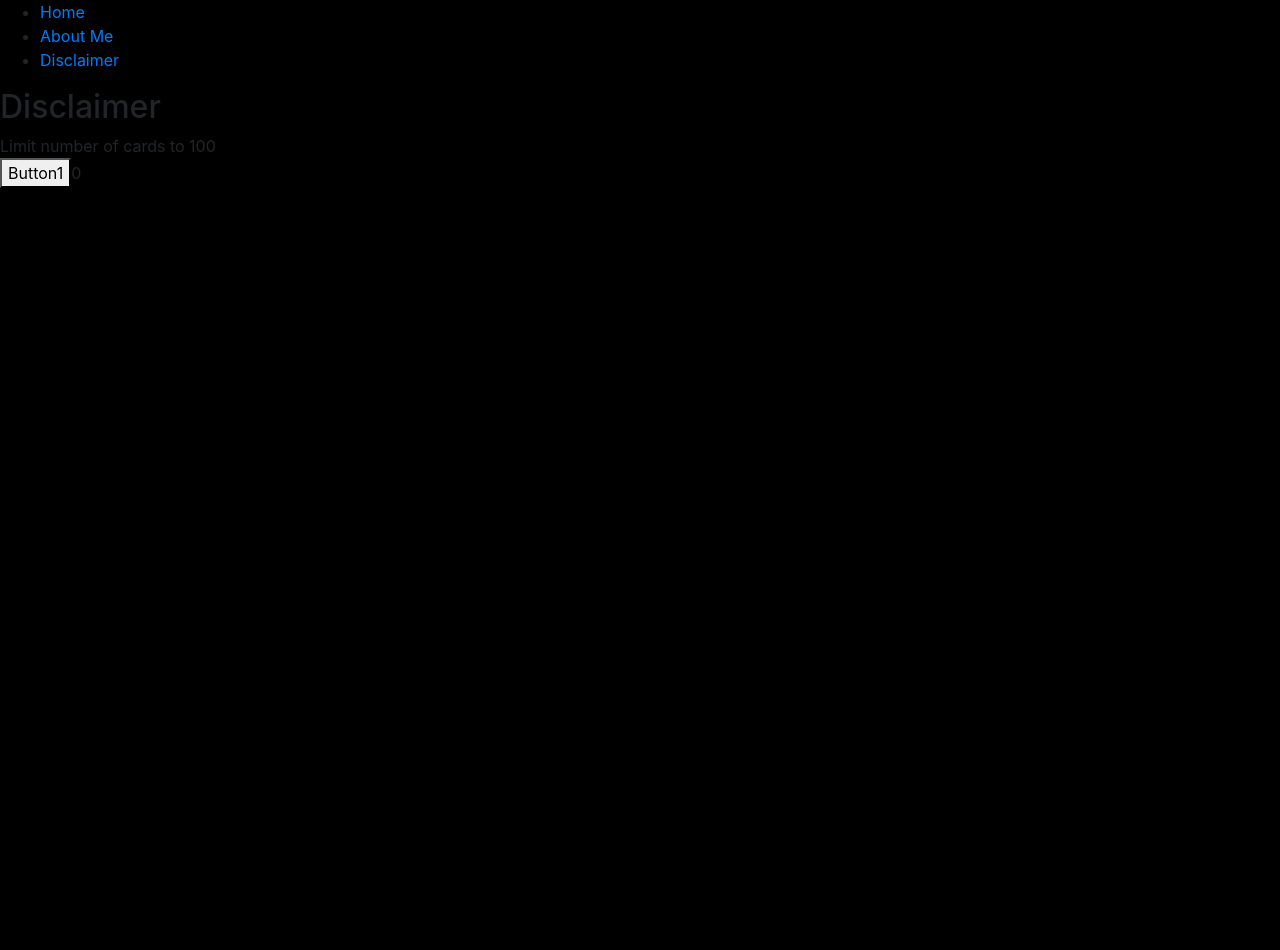
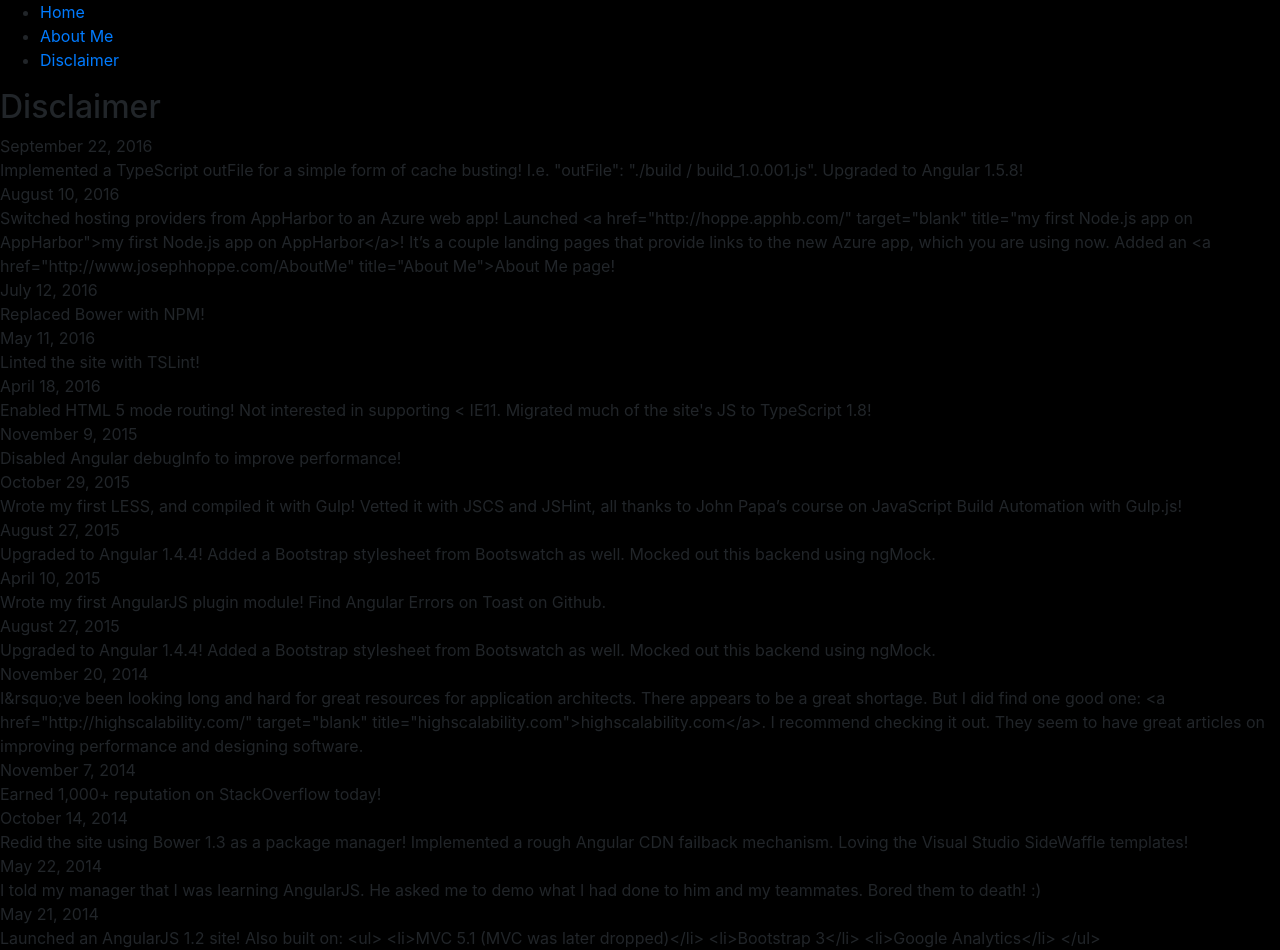
Before and after one commit to joehoppe/Personal-Site-2.0, a React (Create React App) app: page /disclaimer in a window 1280 px wide. Before the commit the page ends 800 px from the top, so only its background shows below. Built offline with nearby package versions, Linux system fonts and the light colour scheme.

Commit message:
First draft of cards - must proofread

```diff
--- a/src/Card/Card.js
+++ b/src/Card/Card.js
@@ -1,28 +1,10 @@
 import React from 'react';
 
-class Card extends React.Component {
-    constructor(props) {
-        super(props);
-        this.state = {
-            click: 0,
-        };
-    }
-
-    render(i) {
-        return (
-            <div>
-                <button onClick={() => this.handleClick()}>Button1
-      </button>
-                {this.state.click}
-            </div>
-        );
-    }
-
-    handleClick() {
-        this.setState({
-            click: this.state.click + 1
-        });
-    }
-}
+const Card = (props) => (
+    <div>
+        <div>{props.date}</div>
+        <div>{props.text}</div>
+    </div>
+)
 
 export default Card
--- a/src/CardList/CardList.js
+++ b/src/CardList/CardList.js
@@ -1,12 +1,102 @@
 import React from 'react';
 import Card from '../Card/Card.js'
 
-const CardList = (props) => (
-    <div>
-        Limit number of cards to {props.top}
-        <Card top={99}/>
-    </div>
-)
+class CardList extends React.Component {
+  constructor(props) {
+    super(props);
 
+    const cards = [
+      {
+        date: "September 22, 2016",
+        text: `Implemented a TypeScript outFile for a simple form of cache busting! I.e. "outFile": "./build / build_1.0.001.js".
+                Upgraded to Angular 1.5.8!`
+      },
+      {
+        date: "August 10, 2016",
+        text: `Switched hosting providers from AppHarbor to an Azure web app!
+        Launched <a href="http://hoppe.apphb.com/" target="blank" title="my first Node.js app on AppHarbor">my first Node.js app on AppHarbor</a>! It’s a couple landing pages that provide links to the new Azure app, which you are using now.
+        Added an <a href="http://www.josephhoppe.com/AboutMe" title="About Me">About Me page!`
+      },
+      {
+        date: "July 12, 2016",
+        text: `Replaced Bower with NPM!`
+      },
+      {
+        date: "May 11, 2016",
+        text: `Linted the site with TSLint!`
+      },
+      {
+        date: "April 18, 2016",
+        text: `Enabled HTML 5 mode routing! Not interested in supporting < IE11.
+        Migrated much of the site's JS to TypeScript 1.8!`
+      },
+      {
+        date: "November 9, 2015",
+        text: `Disabled Angular debugInfo to improve performance!`
+      },
+      {
+        date: "October 29, 2015",
+        text: `Wrote my first LESS, and compiled it with Gulp!
+        Vetted it with JSCS and JSHint, all thanks to John Papa’s course on JavaScript Build Automation with Gulp.js!`
+      },
+      {
+        date: "August 27, 2015",
+        text: `Upgraded to Angular 1.4.4!
+        Added a Bootstrap stylesheet from Bootswatch as well.
+        Mocked out this backend using ngMock.`
+      },
+      {
+        date: "April 10, 2015",
+        text: `Wrote my first AngularJS plugin module! Find Angular Errors on Toast on Github.`
+      },
+      {
+        date: "August 27, 2015",
+        text: `Upgraded to Angular 1.4.4!
+        Added a Bootstrap stylesheet from Bootswatch as well.
+        Mocked out this backend using ngMock.`
+      },
+      {
+        date: "November 20, 2014",
+        text: `I&rsquo;ve been looking long and hard for great resources for application architects. There appears to be a great shortage. But I did find one good one: <a
+          href="http://highscalability.com/" target="blank" title="highscalability.com">highscalability.com</a>. I recommend checking it out. They seem to have great articles on improving performance and designing software.`
+      },
+      {
+        date: "November 7, 2014",
+        text: `Earned 1,000+ reputation on StackOverflow today!`
+      },
+      {
+        date: "October 14, 2014",
+        text: `Redid the site using Bower 1.3 as a package manager!
+        Implemented a rough Angular CDN failback mechanism.
+        Loving the Visual Studio SideWaffle templates!`
+      },
+      {
+        date: "May 22, 2014",
+        text: `I told my manager that I was learning AngularJS. He asked me to demo what I had done to him and my teammates. Bored them to death! :)`
+      },
+      {
+        date: "May 21, 2014",
+        text: `Launched an AngularJS 1.2 site! Also built on:
+        <ul>
+          <li>MVC 5.1 (MVC was later dropped)</li>
+          <li>Bootstrap 3</li>
+          <li>Google Analytics</li>
+        </ul>`
+      }
+    ];
+
+    this.cardsElements = cards.map((card, index) =>
+      <Card key={index} date={card.date} text={card.text} />
+    );
+  }
+
+  render() {
+    return (
+      <div>
+        {this.cardsElements}
+      </div>
+    );
+  }
+}
 
 export default CardList
```
